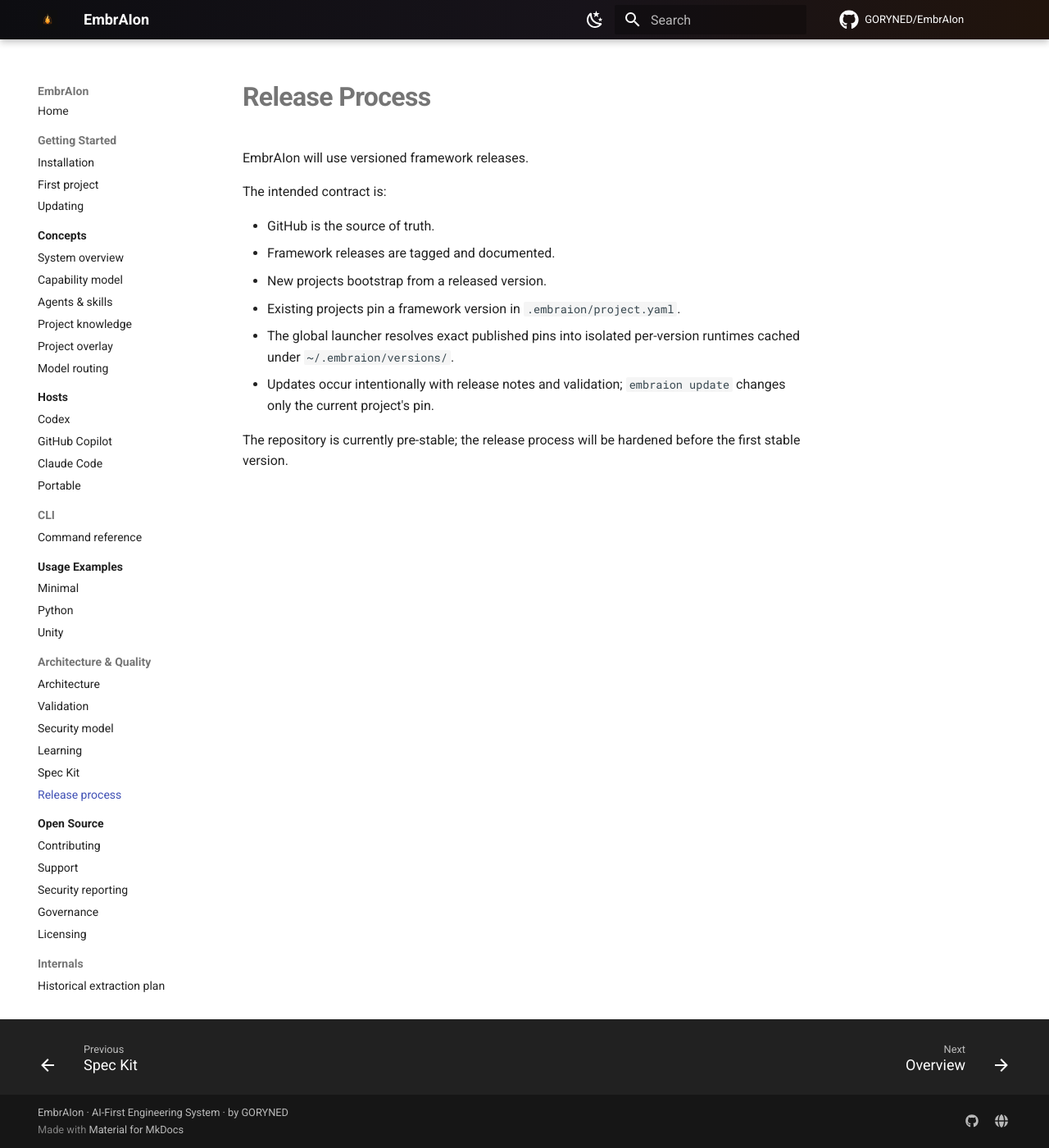
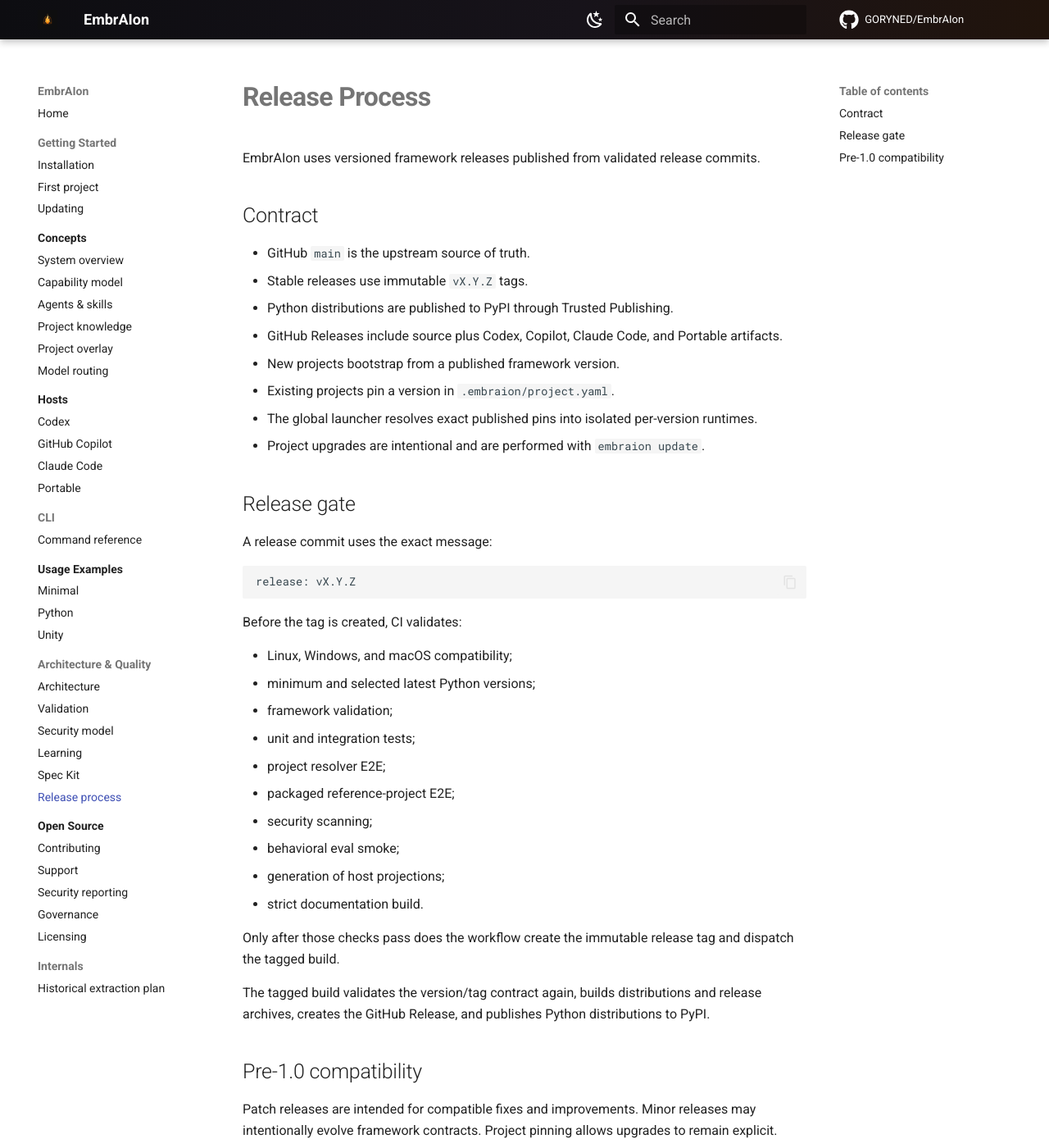
Before and after one commit to GORYNED/EmbrAIon, an MkDocs documentation site: the page built from docs/release-process.md, in a window 1280 px wide and 1400 px high. Shown: the whole window at 82% size. Built offline with MkDocs 1.6.1 and Material for MkDocs 9.7.7, drawn with Linux system fonts in a browser that asks for light colours; comment, search, counter and statistics services are not loaded.

Commit message:
docs: harden public documentation

````diff
--- a/docs/release-process.md
+++ b/docs/release-process.md
@@ -1,14 +1,43 @@
 # Release Process
 
-EmbrAIon will use versioned framework releases.
+EmbrAIon uses versioned framework releases published from validated release commits.
 
-The intended contract is:
+## Contract
 
-- GitHub is the source of truth.
-- Framework releases are tagged and documented.
-- New projects bootstrap from a released version.
-- Existing projects pin a framework version in `.embraion/project.yaml`.
-- The global launcher resolves exact published pins into isolated per-version runtimes cached under `~/.embraion/versions/`.
-- Updates occur intentionally with release notes and validation; `embraion update` changes only the current project's pin.
+- GitHub `main` is the upstream source of truth.
+- Stable releases use immutable `vX.Y.Z` tags.
+- Python distributions are published to PyPI through Trusted Publishing.
+- GitHub Releases include source plus Codex, Copilot, Claude Code, and Portable artifacts.
+- New projects bootstrap from a published framework version.
+- Existing projects pin a version in `.embraion/project.yaml`.
+- The global launcher resolves exact published pins into isolated per-version runtimes.
+- Project upgrades are intentional and are performed with `embraion update`.
 
-The repository is currently pre-stable; the release process will be hardened before the first stable version.
+## Release gate
+
+A release commit uses the exact message:
+
+```text
+release: vX.Y.Z
+```
+
+Before the tag is created, CI validates:
+
+- Linux, Windows, and macOS compatibility;
+- minimum and selected latest Python versions;
+- framework validation;
+- unit and integration tests;
+- project resolver E2E;
+- packaged reference-project E2E;
+- security scanning;
+- behavioral eval smoke;
+- generation of host projections;
+- strict documentation build.
+
+Only after those checks pass does the workflow create the immutable release tag and dispatch the tagged build.
+
+The tagged build validates the version/tag contract again, builds distributions and release archives, creates the GitHub Release, and publishes Python distributions to PyPI.
+
+## Pre-1.0 compatibility
+
+Patch releases are intended for compatible fixes and improvements. Minor releases may intentionally evolve framework contracts. Project pinning allows upgrades to remain explicit.
````
Also changed, not shown: CHANGELOG.md (+1 -0 lines), docs/model-routing.md (+31 -3 lines), docs/project-overlay.md (+31 -11 lines), 1 other file.
